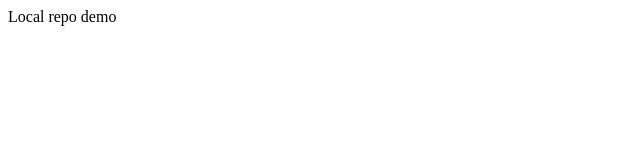
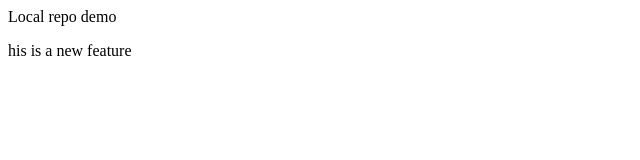
Before and after one commit to AbhiWayne/localrepo, a plain HTML site: page index.html in a window 1280 px wide. Shown: the whole page, without its empty margins (0-640 px from the left). Drawn offline with Linux system fonts and the light colour scheme.

Commit message:
add new feature

```diff
--- a/index.html
+++ b/index.html
@@ -1 +1,2 @@
 <p>Local repo demo</p>
+<p>his is a new feature</p>
```
